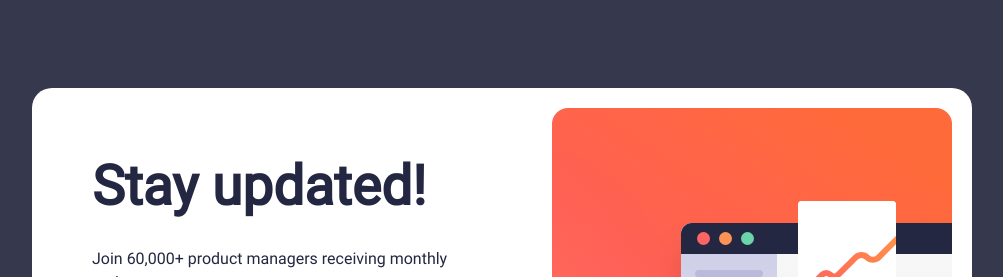
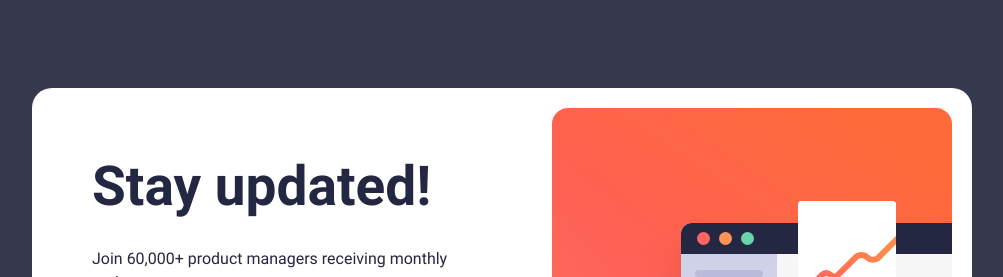
Before and after one commit to kevmhughes/newsletter-sign-up, a React (Vite) app: page / in a window 1280 px wide. Shown: the top 277 px of the page, without its empty margins (138-1141 px from the left). Built offline with nearby package versions, Linux system fonts and the light colour scheme.

Commit message:
Update index.css

```diff
--- a/src/index.css
+++ b/src/index.css
@@ -1,6 +1,11 @@
 @font-face {
   font-family: "roboto";
   src: url("./assets/fonts/Roboto-Regular.ttf");
+}
+
+@font-face {
+  font-family: "roboto-bold";
+  src: url("./assets/fonts/Roboto-Bold.ttf");
 }
 
 :root {
@@ -42,6 +47,7 @@ body {
 h1 {
   font-size: 55px;
   margin-bottom: 20px;
+  font-family: "roboto-bold";
 }
 .stay-updated-text {
   padding: 0;
```
